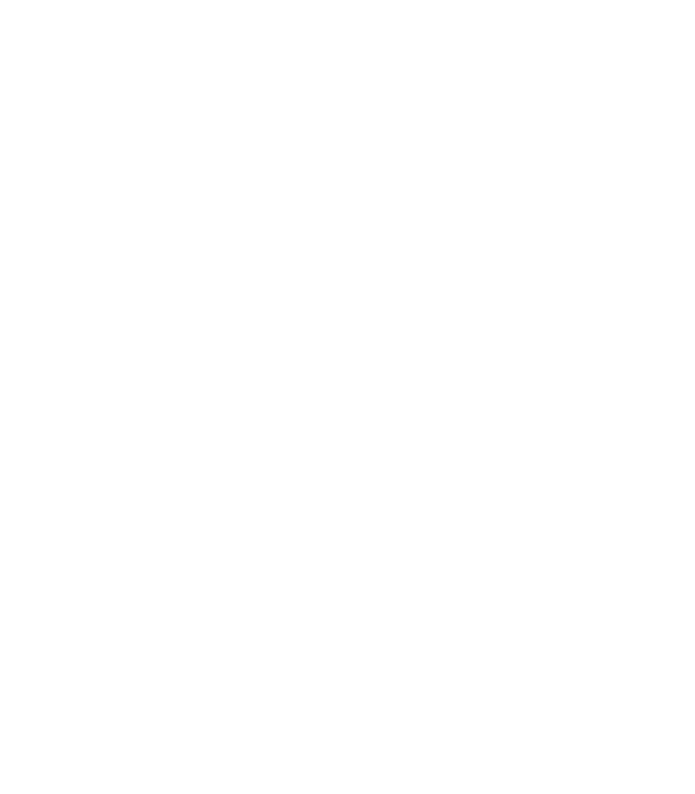
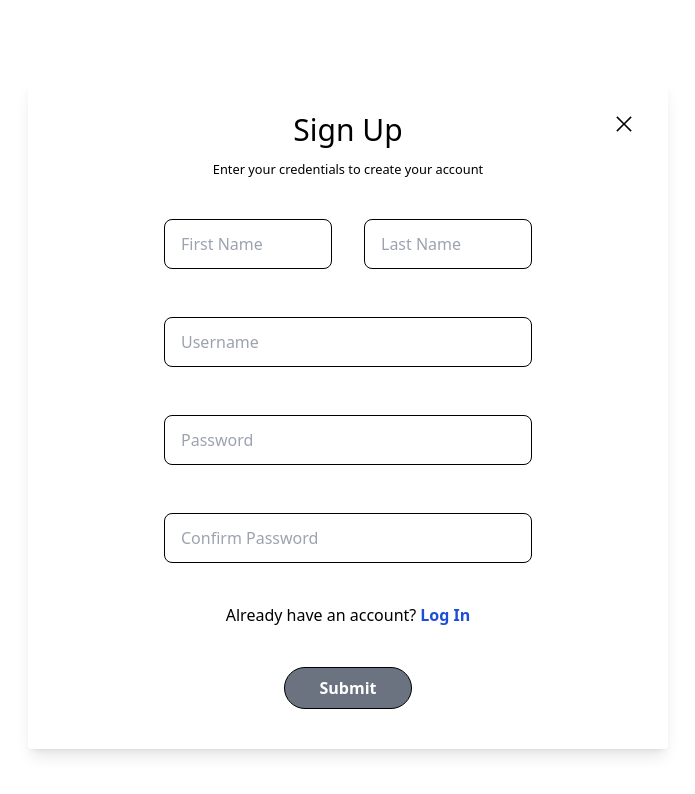
Before and after one commit to Nitish-Appireddypally/NanoBlogs, a React (Vite) app: page /signup in a window 1280 px wide. Before the commit this address had no page. Shown: the top 794 px of the page, without its empty margins (292-987 px from the left). Built offline with nearby package versions, Linux system fonts and the light colour scheme.

Commit message:
seperated components for loginAuth and signupAuth

```diff
--- a/src/App.jsx
+++ b/src/App.jsx
@@ -6,8 +6,8 @@
 import HomeHeader from "./components/Home/HomeHeader";
 import Auth from "./components/Demo/Auth/Auth";
 import Write from "./components/Demo/Write/Write";
-// import SignupAuth from "./components/SignupAuth/SignupAuth";
-// import LoginAuth from "./components/LoginAuth/LoginAuth";
+import SignupAuth from "./components/SignupAuth/SignupAuth";
+import LoginAuth from "./components/LoginAuth/LoginAuth";
 
 function App() {
   const auth = true;
@@ -21,8 +21,8 @@
         <Route path="/" element={<Demo />} />
         <Route path="/auth" element={<Auth />} />
         <Route path="/write" element={<Write />} />
-        {/* <Route path="/signup" element={<SignupAuth />} />
-        <Route path="/login" element={<LoginAuth />} /> */}
+        <Route path="/signup" element={<SignupAuth />} />
+        <Route path="/login" element={<LoginAuth />} />
       </Routes>
     </>
   );
--- a/src/components/LoginAuth/LoginAuth.jsx
+++ b/src/components/LoginAuth/LoginAuth.jsx
@@ -1,10 +1,12 @@
 import React, { useState } from "react";
 import axios from "axios";
+import { LiaTimesSolid } from "react-icons/lia";
+import { Link } from "react-router-dom";
 
-function LoginAuth() {
+function LoginAuth({ onButtonClick }) {
   //   const [username, setUsername] = useState('');
   //   const [password, setPassword] = useState('');
-  const userdata = {
+  const LoginData = {
     username: "kabali",
     password: "bullshit",
   };
@@ -12,33 +14,73 @@
   const handleLogin = async () => {
     try {
       const response = await axios.post("http://localhost:3000/auth/login", {
-        userdata,
+        LoginData,
       });
-      console.log("Signup successful:", response.data);
+      console.log("Login successful:", response.data);
       // Handle storing tokens in local storage
     } catch (error) {
-      console.error("Signup failed:", error);
+      console.error("Login failed:", error);
       // Handle displaying error message to user
     }
   };
 
   return (
+    <>
+      <div className="bg-white/50 fixed inset-0 z-10">
+        <section
+          className={`z-50 fixed top-[5rem] bottom-auto left-0 md:left-[10rem] lg:left-[20rem] overflow-auto right-0 md:right-[10rem] lg:right-[20rem] bg-white shadow-lg rounded`}
+        >
+          <Link to="/">
+            <button
+              className="absolute top-8 right-8 text-2xl hover:opacity-50 "
+              // onClick={() => setShowLogin(false)}
+            >
+              <LiaTimesSolid />
+            </button>
+          </Link>
+
+          <h2 className="text-3xl pt-[5rem] text-center ">Log In</h2>
           <div>
-      <h2>Signup</h2>
-      {/* <input
+            <p className="mt-3 mb-10 text-center text-[0.8rem]">
+              Enter your username and password to access your account
+            </p>
+            <div className="flex flex-col justify-center items-center gap-[3rem]">
+              <div className="flex flex-col justify-center items-center gap-[3rem]">
+                <input
                   type="text"
                   placeholder="Username"
-        value={username}
-        onChange={(e) => setUsername(e.target.value)}
+                  className="py-3 px-4 border border-black rounded w-[23rem] rounded-lg"
                 />
                 <input
                   type="password"
                   placeholder="Password"
-        value={password}
-        onChange={(e) => setPassword(e.target.value)}
-      /> */}
-      <button onClick={handleLogin}>Log in</button>
+                  className="py-3 px-4 border border-black rounded w-[23rem] rounded-lg"
+                />
               </div>
+            </div>
+
+            <div className="flex justify-center mt-10 ">
+              <p>Don't have an account? </p>
+              <button
+                className="ml-1 text-blue-700 font-semibold"
+                onClick={onButtonClick}
+              >
+                Create an account
+              </button>
+            </div>
+
+            <div className="flex justify-center mt-10">
+              <button
+                className="w-32 border border-black rounded-full py-2 bg-gray-500 text-white font-bold mb-10"
+                onClick={handleLogin}
+              >
+                Submit
+              </button>
+            </div>
+          </div>
+        </section>
+      </div>
+    </>
   );
 }
 
--- a/src/components/SignupAuth/SignupAuth.jsx
+++ b/src/components/SignupAuth/SignupAuth.jsx
@@ -1,10 +1,12 @@
 import React, { useState } from "react";
 import axios from "axios";
+import { LiaTimesSolid } from "react-icons/lia";
+import { Link } from "react-router-dom";
 
-function SignupAuth() {
+function SignupAuth({ onButtonClick }) {
   //   const [username, setUsername] = useState('');
   //   const [password, setPassword] = useState('');
-  const userdata = {
+  const SignupData = {
     name: "Kabali",
     username: "kabali",
     password: "bullshit",
@@ -14,7 +16,7 @@
   const handleSignup = async () => {
     try {
       const response = await axios.post("http://localhost:3000/auth/signup", {
-        userdata,
+        SignupData,
       });
       console.log("Signup successful:", response.data);
       // Handle storing tokens in local storage
@@ -25,22 +27,79 @@
   };
 
   return (
+    <>
+      <div className="bg-white/50 fixed inset-0 z-10">
+        <section
+          className={`z-50 fixed top-[5rem] bottom-auto left-0 md:left-[10rem] lg:left-[20rem] overflow-auto right-0 md:right-[10rem] lg:right-[20rem] bg-white shadow-lg rounded`}
+        >
+          <Link to="/">
+            <button
+              className="absolute top-8 right-8 text-2xl hover:opacity-50 "
+              // onClick={() => setShowLogin(false)}
+            >
+              <LiaTimesSolid />
+            </button>
+          </Link>
+          <h2 className="text-3xl pt-[2rem] text-center ">Sign Up</h2>
           <div>
-      <h2>Signup</h2>
-      {/* <input
+            <p className="mt-3 mb-10 text-center text-[0.8rem]">
+              Enter your credentials to create your account
+            </p>
+            <div className="flex flex-col justify-center items-center gap-[3rem]">
+              <div className="flex justify-center items-center gap-[2rem]">
+                <input
+                  type="text"
+                  placeholder="First Name"
+                  className="py-3 px-4 border border-black rounded w-[10.5rem] rounded-lg"
+                />
+                <input
+                  type="text"
+                  placeholder="Last Name"
+                  className="py-3 px-4 border border-black rounded w-[10.5rem] rounded-lg"
+                />
+              </div>
+
+              <div className="flex flex-col justify-center items-center gap-[3rem]">
+                <input
                   type="text"
                   placeholder="Username"
-          value={username}
-          onChange={(e) => setUsername(e.target.value)}
+                  className="py-3 px-4 border border-black rounded w-[23rem] rounded-lg"
                 />
                 <input
                   type="password"
                   placeholder="Password"
-          value={password}
-          onChange={(e) => setPassword(e.target.value)}
-        /> */}
-      <button onClick={handleSignup}>Signup</button>
+                  className="py-3 px-4 border border-black rounded w-[23rem] rounded-lg"
+                />
+                <input
+                  type="password"
+                  placeholder="Confirm Password"
+                  className="py-3 px-4 border border-black rounded w-[23rem] rounded-lg"
+                />
               </div>
+            </div>
+
+            <div className="flex justify-center mt-10 ">
+              <p>Already have an account? </p>
+              <button
+                className="ml-1 text-blue-700 font-semibold"
+                onClick={onButtonClick}
+              >
+                Log In
+              </button>
+            </div>
+
+            <div className="flex justify-center mt-10">
+              <button
+                className="w-32 border border-black rounded-full py-2 bg-gray-500 text-white font-bold mb-10"
+                onClick={handleSignup}
+              >
+                Submit
+              </button>
+            </div>
+          </div>
+        </section>
+      </div>
+    </>
   );
 }
 
```
Also changed, not shown: src/components/Demo/Auth/Auth.jsx (+10 -147 lines). Lines whose indentation alone changed are shown as unchanged.
